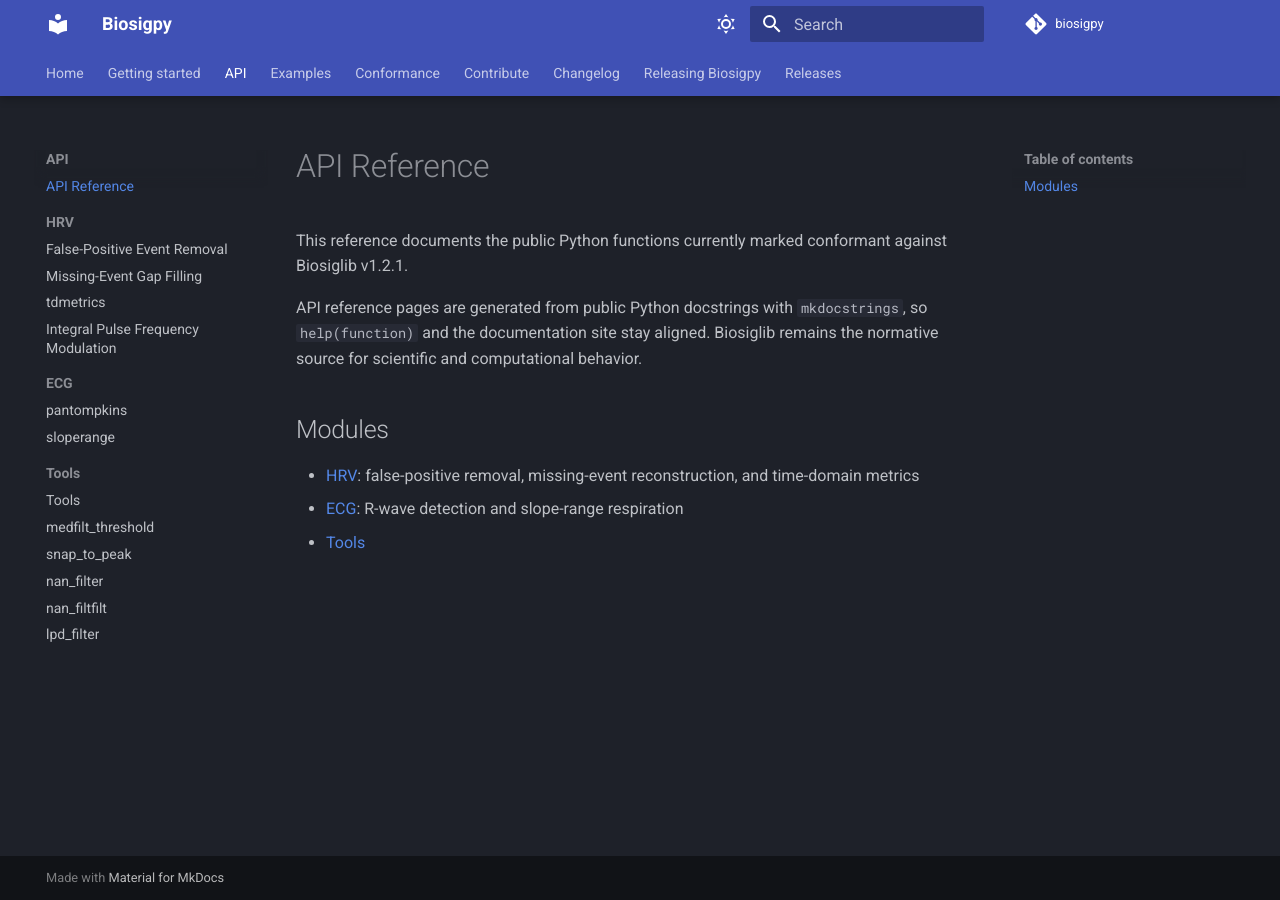
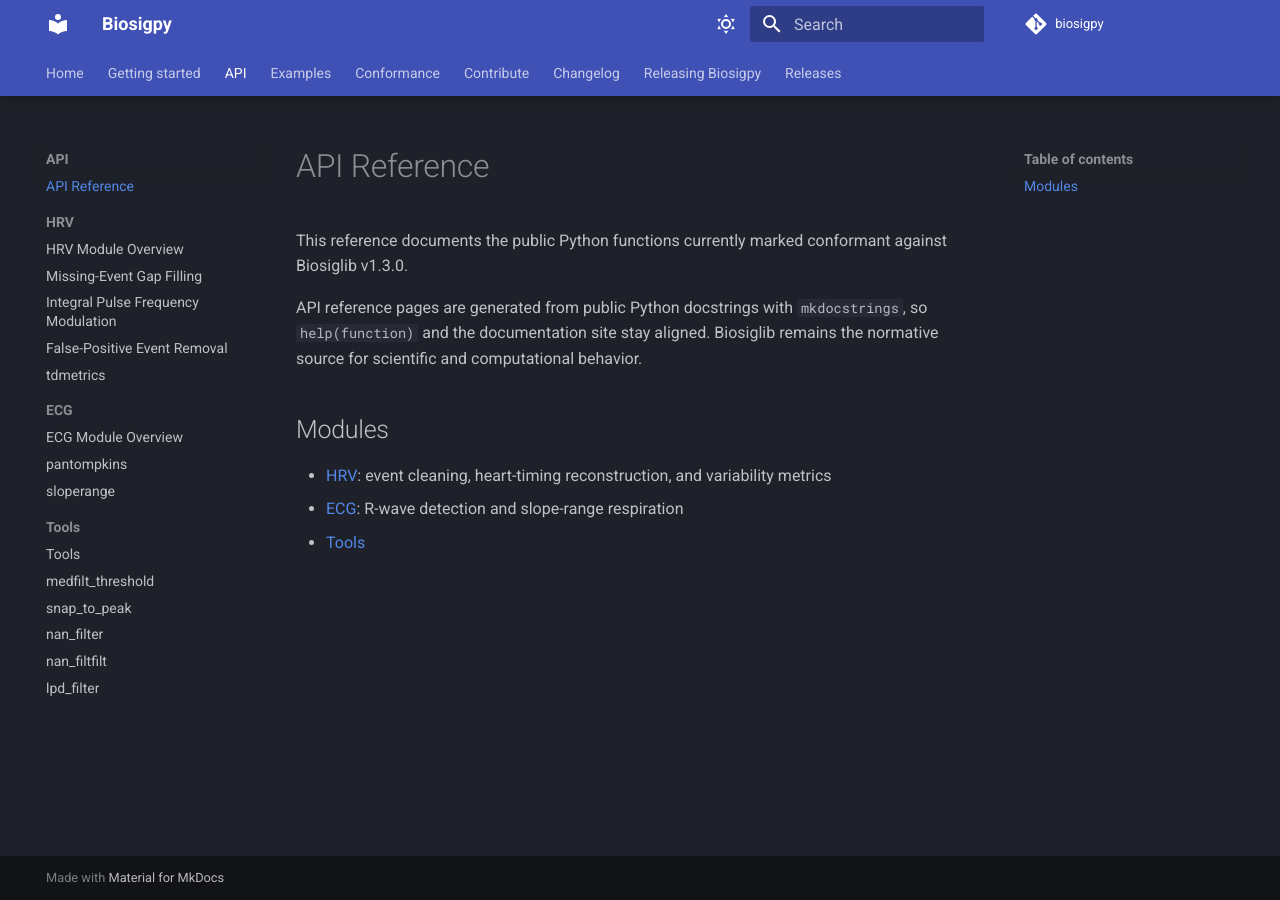
Before and after one commit to BSICoS/biosigpy, an MkDocs documentation site: the page built from docs/api/index.md, in a window 1280 px wide. Built offline with MkDocs 1.6.1 and Material for MkDocs 9.7.7, drawn with Linux system fonts in a browser that asks for light colours; comment, search, counter and statistics services are not loaded.

Commit message:
docs: add module overviews

```diff
--- a/docs/api/index.md
+++ b/docs/api/index.md
@@ -1,11 +1,11 @@
 # API Reference
 
-This reference documents the public Python functions currently marked conformant against Biosiglib v1.2.1.
+This reference documents the public Python functions currently marked conformant against Biosiglib v1.3.0.
 
 API reference pages are generated from public Python docstrings with `mkdocstrings`, so `help(function)` and the documentation site stay aligned. Biosiglib remains the normative source for scientific and computational behavior.
 
 ## Modules
 
-- [HRV](hrv/removefp.md): false-positive removal, missing-event reconstruction, and time-domain metrics
-- [ECG](ecg/pantompkins.md): R-wave detection and slope-range respiration
+- [HRV](hrv/index.md): event cleaning, heart-timing reconstruction, and variability metrics
+- [ECG](ecg/index.md): R-wave detection and slope-range respiration
 - [Tools](tools/index.md)
```
Also changed, not shown: docs/api/ecg/index.md (added, +24 -0 lines), docs/api/hrv/index.md (added, +28 -0 lines), docs/changelog.md (+2 -0 lines), docs/api/ecg/.pages, docs/api/hrv/.pages.
